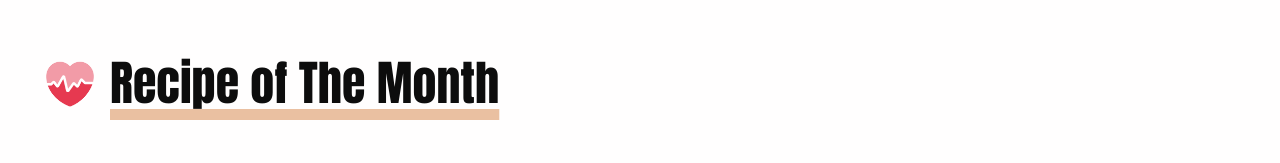
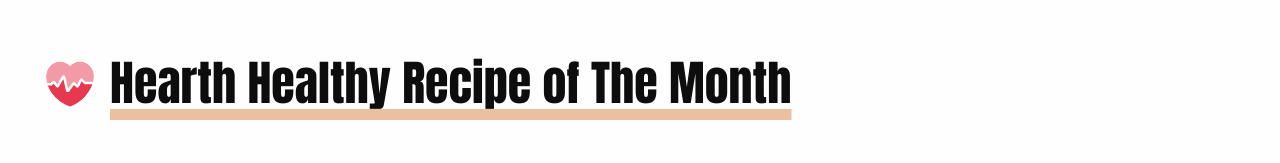
Before and after one commit to Ares-93/CHAD-Foundation-Website, a React (Create React App) app in the folder my-app/: page /education-of-the-heart/tips-main in a window 1280 px wide. Shown: the part 597-760 px from the top of the page. Built offline with nearby package versions, Linux system fonts and the light colour scheme.

Commit message:
Changed Title

```diff
--- a/my-app/src/components/Pages/3-Education of the Heart/4-Expert Health Tips/1-Recipe-Of-The-Month/Recipe.js
+++ b/my-app/src/components/Pages/3-Education of the Heart/4-Expert Health Tips/1-Recipe-Of-The-Month/Recipe.js
@@ -14,7 +14,7 @@ const Recipe = () => {
       <div className="main-container">
         <div className="tips-header-box">
           {<img src={HeartIcon} alt="heart" width={60} height={60} />}
-          <h2 className="tips-header">Recipe of The Month</h2>
+          <h2 className="tips-header">Hearth Healthy Recipe of The Month</h2>
         </div>
         <p className="card-text">
           Healthy living starts with a healthy diet. Here are our favorite
```
